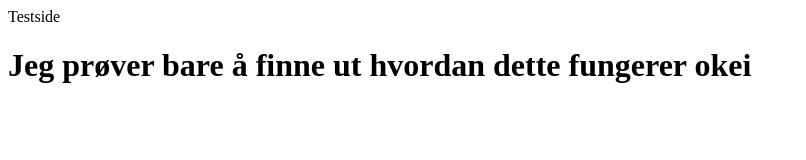
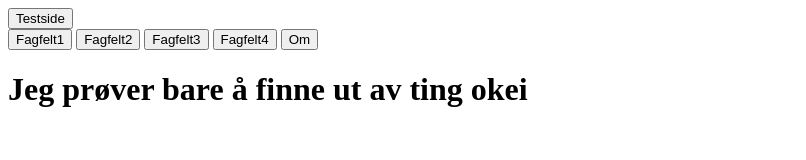
Before and after one commit to slangeplante/test, a plain HTML site: page about.html in a window 1280 px wide. Shown: the whole page, without its empty margins (0-806 px from the left). Drawn offline with Linux system fonts and the light colour scheme.

Commit message:
Update about.html

```diff
--- a/about.html
+++ b/about.html
@@ -3,17 +3,21 @@
 <html>
 <head>
     <meta charset="UTF-8">
-    <title>Om | Testside</title>
+    <title>Testside</title>
 </head>
 <body>
     <header>
-        Testside
+        <button type="button" onclick="location.href='index.html'">Testside</button>
     </header>
     <nav>
-
+        <button type="button" onclick="location.href='ux.html'">Fagfelt1</button>
+        <button type="button" onclick="location.href='uu.html'">Fagfelt2</button>
+        <button type="button" onclick="location.href='journalistikk.html'">Fagfelt3</button>
+        <button type="button" onclick="location.href='lydteknikk.html'">Fagfelt4</button>
+        <button type="button" onclick="location.href='about.html'">Om</button>
     </nav>
     <main>
-        <h1>Jeg prøver bare å finne ut hvordan dette fungerer okei</h1>
+        <h1>Jeg prøver bare å finne ut av ting okei</h1>
     </main>
     <footer>
 
```
